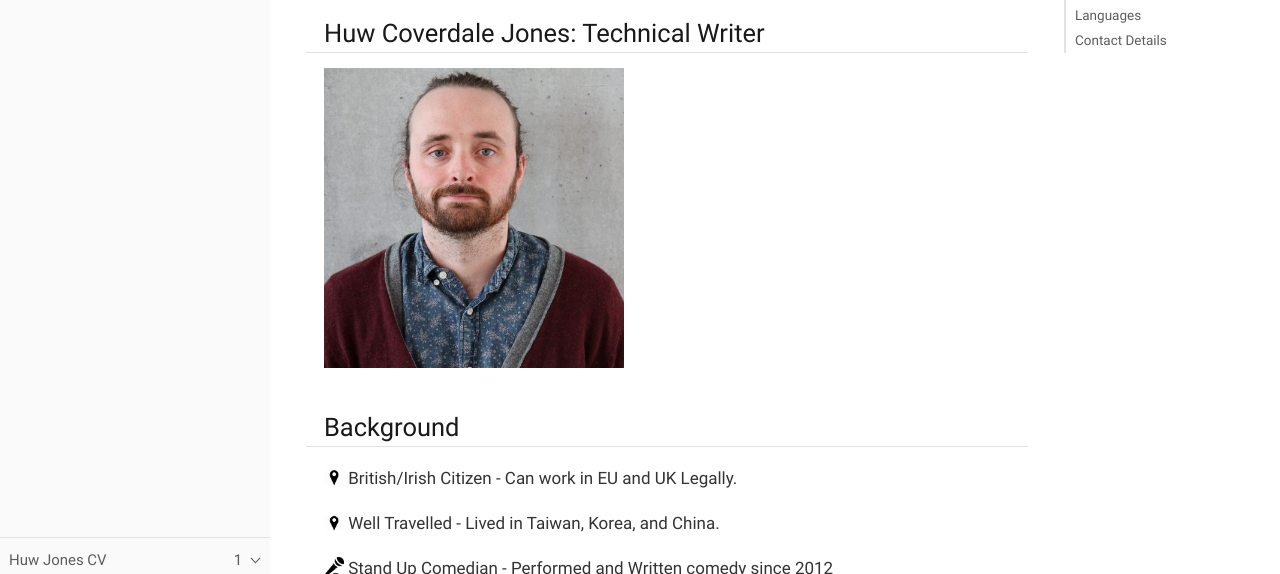
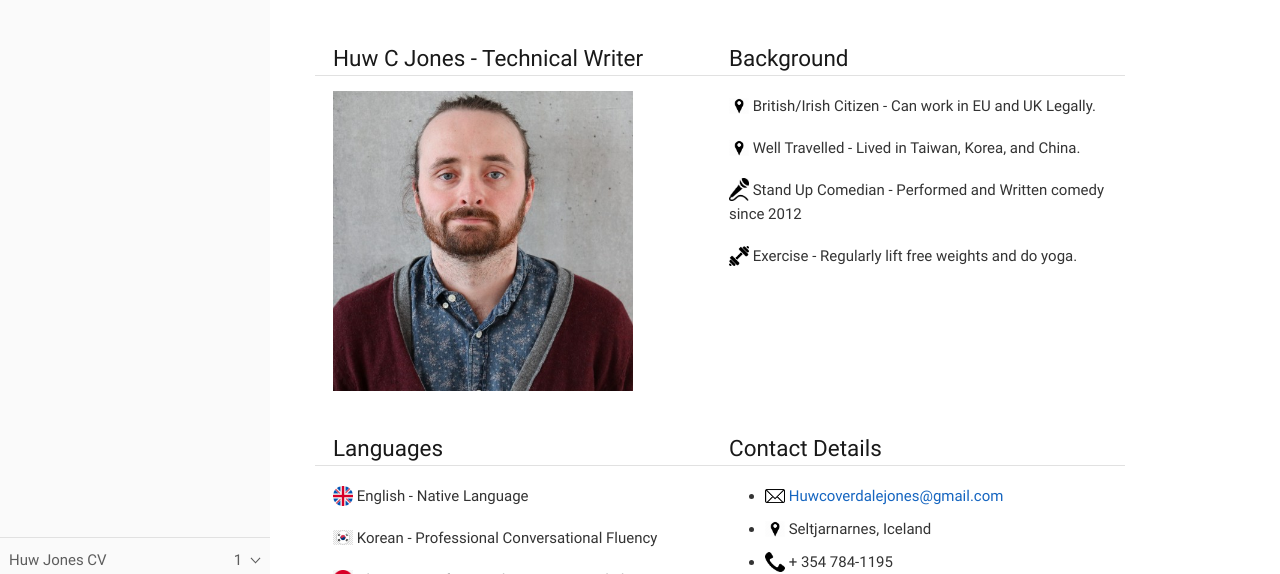
Before and after one commit to grimharald/tech-writing-portfolio, a plain HTML site: page cvs/antora/build/site/cv-overview/1/index.html in a window 1280 px wide. Shown: the part 217-791 px from the top of the page. Drawn offline with Linux system fonts and the light colour scheme.

Commit message:
remove duplicate

```diff
--- a/cvs/antora/build/site/404.html
+++ b/cvs/antora/build/site/404.html
@@ -6,7 +6,6 @@
     <title>Page Not Found :: Huw Jones - CV</title>
     <meta name="generator" content="Antora 3.1.4">
     <link rel="stylesheet" href="/cv-site-antora/cv-overview/1/index.html/_/css/site.css">
-    <script>var uiRootPath = '/cv-site-antora/cv-overview/1/index.html/_'</script>
   </head>
   <body class="status-404">
 <header class="header">
--- a/cvs/antora/build/site/cv-overview/1/index.html
+++ b/cvs/antora/build/site/cv-overview/1/index.html
@@ -8,7 +8,6 @@
     <link rel="next" href="tech-skills.html">
     <meta name="generator" content="Antora 3.1.4">
     <link rel="stylesheet" href="../../_/css/site.css">
-    <script>var uiRootPath = '../../_'</script>
   </head>
   <body class="article">
 <header class="header">
@@ -113,15 +112,22 @@
 </aside>
 <article class="doc">
 <h1 class="page">Profile</h1>
-<div class="sect1">
-<h2 id="huw-coverdale-jones-technical-writer"><a class="anchor" href="#huw-coverdale-jones-technical-writer"></a>Huw Coverdale Jones: Technical Writer</h2>
+<table class="tableblock frame-none grid-none stretch">
+<colgroup>
+<col style="width: 50%;">
+<col style="width: 50%;">
+</colgroup>
+<tbody>
+<tr>
+<td class="tableblock halign-left valign-top"><div class="content"><div class="sect1">
+<h2 id="huw-c-jones-technical-writer"><a class="anchor" href="#huw-c-jones-technical-writer"></a>Huw C Jones - Technical Writer</h2>
 <div class="sectionbody">
 <div class="paragraph">
 <p><span class="image"><img src="_images/huw.jpeg" alt="huw" width="300" height="300"></span></p>
 </div>
 </div>
-</div>
-<div class="sect1">
+</div></div></td>
+<td class="tableblock halign-left valign-top"><div class="content"><div class="sect1">
 <h2 id="background"><a class="anchor" href="#background"></a>Background</h2>
 <div class="sectionbody">
 <div class="paragraph">
@@ -137,8 +143,10 @@
 <p><span class="image"><img src="_images/Gym.png" alt="Gym" width="20" height="20"></span> Exercise - Regularly lift free weights and do yoga.</p>
 </div>
 </div>
-</div>
-<div class="sect1">
+</div></div></td>
+</tr>
+<tr>
+<td class="tableblock halign-left valign-top"><div class="content"><div class="sect1">
 <h2 id="languages"><a class="anchor" href="#languages"></a>Languages</h2>
 <div class="sectionbody">
 <div class="paragraph">
@@ -154,8 +162,8 @@
 <p><span class="image"><img src="_images/iceland.jpg" alt="iceland" width="20" height="20"></span> Icelandic - Passed Citizenship Test</p>
 </div>
 </div>
-</div>
-<div class="sect1">
+</div></div></td>
+<td class="tableblock halign-left valign-top"><div class="content"><div class="sect1">
 <h2 id="contact-details"><a class="anchor" href="#contact-details"></a>Contact Details</h2>
 <div class="sectionbody">
 <div class="ulist">
@@ -175,7 +183,10 @@
 </ul>
 </div>
 </div>
-</div>
+</div></div></td>
+</tr>
+</tbody>
+</table>
 <nav class="pagination">
   <span class="next"><a href="tech-skills.html">Technical Skills</a></span>
 </nav>
```
Also changed, not shown: cvs/antora/build/site/cv-overview/1/education.html (+0 -1 lines), cvs/antora/build/site/cv-overview/1/employment.html (+0 -1 lines), cvs/antora/build/site/cv-overview/1/tech-skills.html (+0 -1 lines), cvs/antora/build/site/sitemap.xml (+4 -4 lines).
